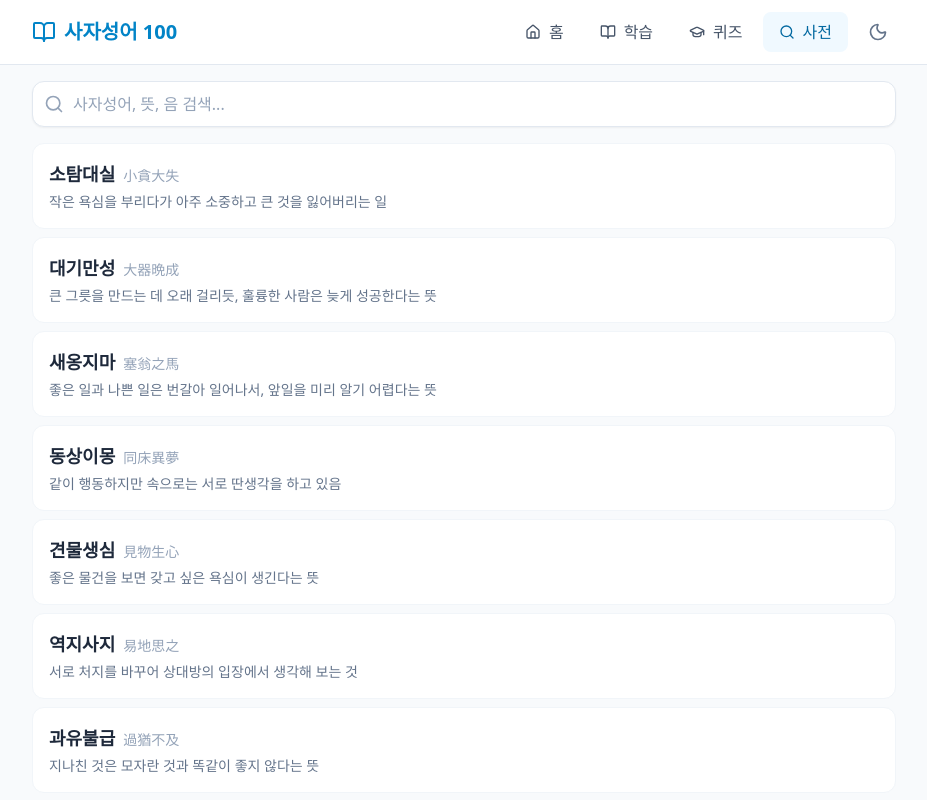
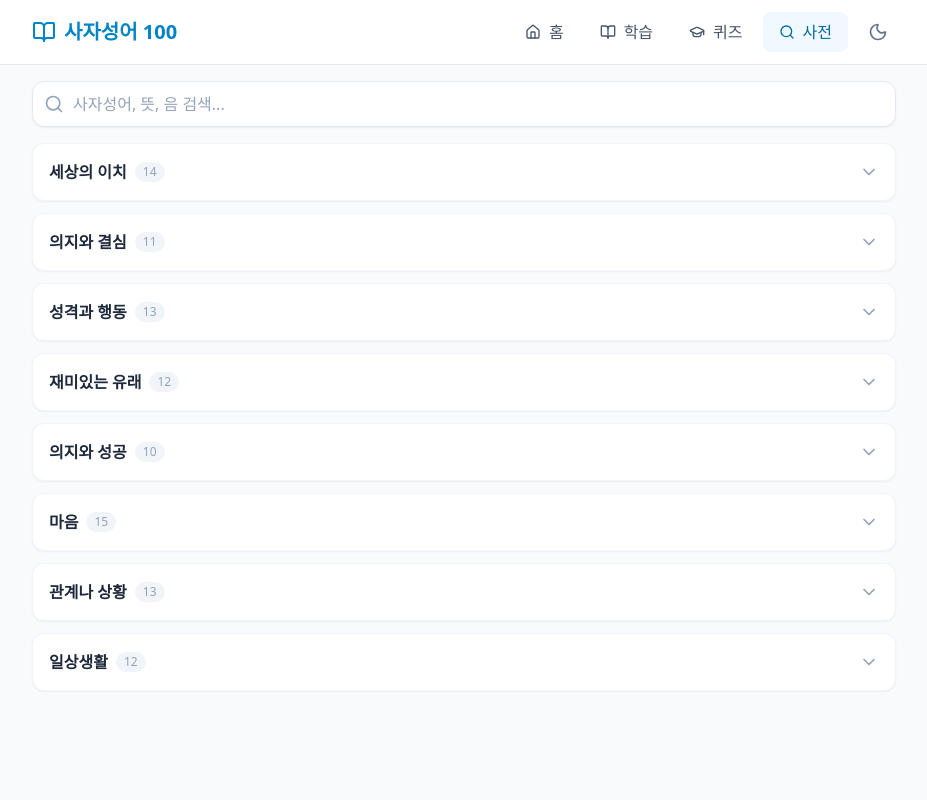
Before and after one commit to hoyakdh/test-project, a React (Vite) app: page / in a window 1280 px wide. Both pictures are taken after a click on the button "사전". Shown: the top 800 px of the page, without its empty margins (176-1103 px from the left). Built offline with nearby package versions, Linux system fonts and the light colour scheme.

Commit message:
Refactor Dictionary UI to use category accordion

```diff
--- a/src/components/Dictionary.jsx
+++ b/src/components/Dictionary.jsx
@@ -1,17 +1,48 @@
-import React, { useState } from 'react';
-import { idioms } from '../data/idioms';
+import React, { useState, useMemo } from 'react';
+import { idioms, categories } from '../data/idioms';
 import IdiomModal from './IdiomModal';
-import { Search, CheckCircle } from 'lucide-react';
+import { Search, CheckCircle, ChevronDown } from 'lucide-react';
 
 export default function Dictionary({ learnedIds, onToggleLearned }) {
     const [searchTerm, setSearchTerm] = useState("");
     const [selectedIdiom, setSelectedIdiom] = useState(null);
 
+
+    const [expandedCategories, setExpandedCategories] = useState({});
+
+    // Toggle category expansion
+    const toggleCategory = (category) => {
+        setExpandedCategories(prev => ({
+            ...prev,
+            [category]: !prev[category]
+        }));
+    };
+
+    // Filter idioms
     const filteredIdioms = idioms.filter(item =>
         item.idiom.includes(searchTerm) ||
         item.meaning.includes(searchTerm) ||
         item.hanja.includes(searchTerm)
     );
+
+    // Group by category
+    const idiomsByCategory = useMemo(() => {
+        const groups = {};
+        // Initialize with empty arrays for all categories to maintain order
+        categories.forEach(cat => groups[cat] = []);
+
+        filteredIdioms.forEach(idiom => {
+            if (groups[idiom.category]) {
+                groups[idiom.category].push(idiom);
+            }
+        });
+        return groups;
+    }, [filteredIdioms]);
+
+    // Determine which categories to show
+    // If searching, show all categories that have results.
+    // If not searching, show all categories (but they might be collapsed).
+    const activeCategories = categories.filter(cat => idiomsByCategory[cat]?.length > 0);
 
     return (
         <div className="space-y-4">
@@ -29,31 +60,63 @@ export default function Dictionary({ learnedIds, onToggleLearned }) {
                 />
             </div>
 
-            {/* Results */}
-            <div className="space-y-2">
-                {filteredIdioms.length > 0 ? (
-                    filteredIdioms.map((idiom) => (
+            {/* Results: Accordion List */}
+            <div className="space-y-3">
+                {activeCategories.length > 0 ? (
+                    activeCategories.map((category) => {
+                        const isExpanded = searchTerm ? true : expandedCategories[category];
+                        const categoryIdioms = idiomsByCategory[category];
+
+                        return (
+                            <div key={category} className="bg-white dark:bg-slate-800 rounded-xl border border-slate-100 dark:border-slate-700 overflow-hidden shadow-sm transition-all hover:shadow-md">
+                                {/* Category Header */}
+                                <button
+                                    onClick={() => !searchTerm && toggleCategory(category)}
+                                    className={`w-full flex items-center justify-between p-4 text-left font-bold text-slate-800 dark:text-white ${!searchTerm && 'hover:bg-slate-50 dark:hover:bg-slate-800/50'} transition-colors`}
+                                >
+                                    <div className="flex items-center gap-2">
+                                        <span className="textlg">{category}</span>
+                                        <span className="text-xs font-normal text-slate-400 bg-slate-100 dark:bg-slate-700 px-2 py-0.5 rounded-full">
+                                            {categoryIdioms.length}
+                                        </span>
+                                    </div>
+                                    {!searchTerm && (
+                                        <ChevronDown
+                                            className={`w-5 h-5 text-slate-400 transition-transform duration-200 ${isExpanded ? 'rotate-180' : ''}`}
+                                        />
+                                    )}
+                                </button>
+
+                                {/* Idioms List (Expanded) */}
+                                <div
+                                    className={`divide-y divide-slate-100 dark:divide-slate-700 ${isExpanded ? 'block' : 'hidden'}`}
+                                >
+                                    {categoryIdioms.map(idiom => (
                                         <div
                                             key={idiom.id}
                                             onClick={() => setSelectedIdiom(idiom)}
-                            className="bg-white dark:bg-slate-800 p-4 rounded-xl border border-slate-100 dark:border-slate-700 hover:border-primary-200 dark:hover:border-primary-500 hover:shadow-md transition-all cursor-pointer flex items-center justify-between group"
+                                            className="p-4 hover:bg-slate-50 dark:hover:bg-slate-700/50 transition-colors cursor-pointer flex items-center justify-between group"
                                         >
                                             <div>
-                                <h3 className="font-bold text-slate-800 dark:text-white text-lg group-hover:text-primary-600 dark:group-hover:text-primary-400 transition-colors">
+                                                <h4 className="font-bold text-slate-800 dark:text-white group-hover:text-primary-600 dark:group-hover:text-primary-400 transition-colors">
                                                     <span className="mr-2">{idiom.idiom}</span>
                                                     <span className="text-sm font-normal text-slate-400 font-serif">
                                                         {idiom.hanja}
                                                     </span>
-                                </h3>
-                                <p className="text-sm text-slate-500 dark:text-slate-400 mt-1">
+                                                </h4>
+                                                <p className="text-sm text-slate-500 dark:text-slate-400 mt-1 line-clamp-1">
                                                     {idiom.meaning}
                                                 </p>
                                             </div>
                                             {learnedIds.includes(idiom.id) && (
-                                <CheckCircle className="w-5 h-5 text-green-500" />
+                                                <CheckCircle className="w-5 h-5 text-green-500 flex-shrink-0 ml-3" />
                                             )}
                                         </div>
-                    ))
+                                    ))}
+                                </div>
+                            </div>
+                        );
+                    })
                 ) : (
                     <div className="text-center py-12 text-slate-400 dark:text-slate-500">
                         검색 결과가 없습니다.
```
Lines whose indentation alone changed are shown as unchanged.
